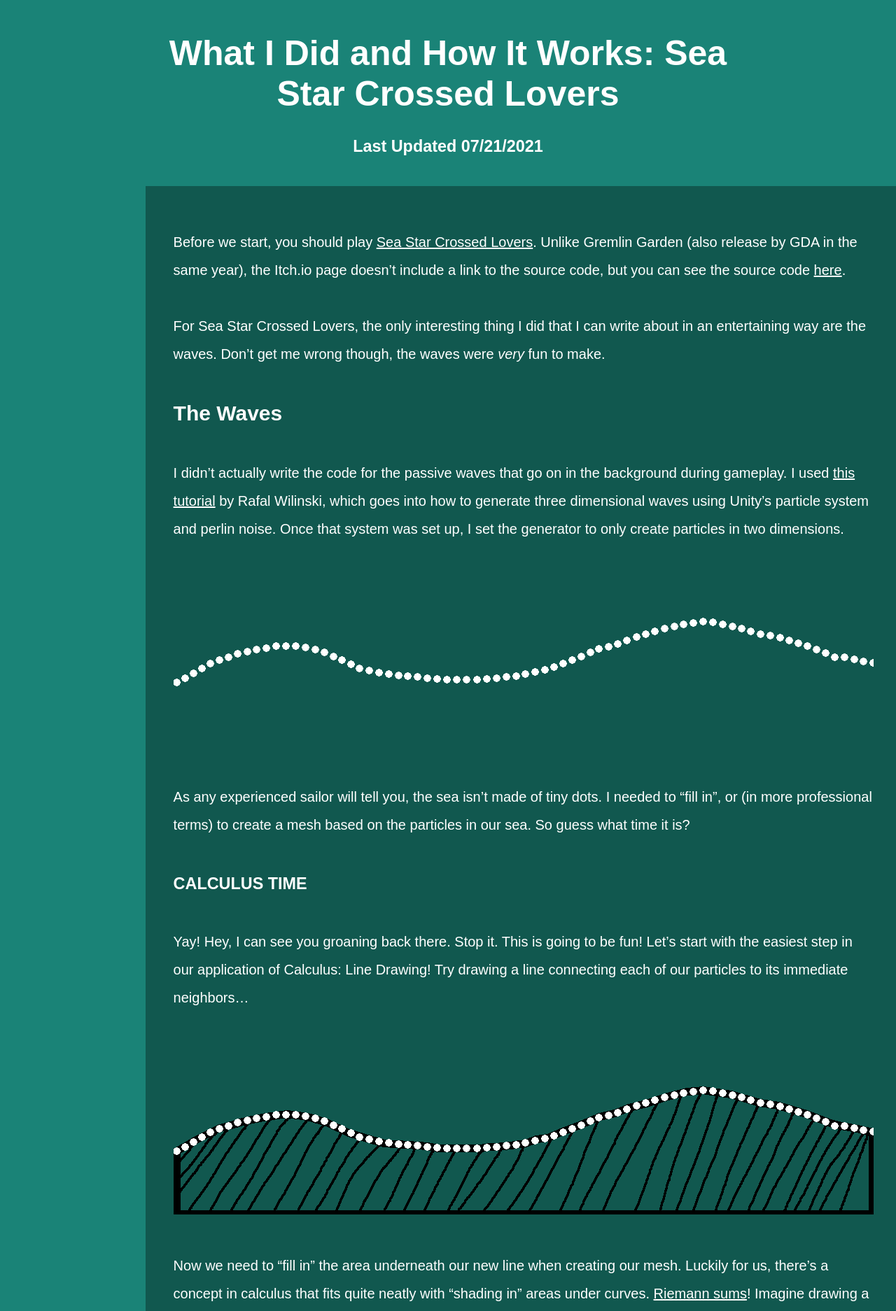
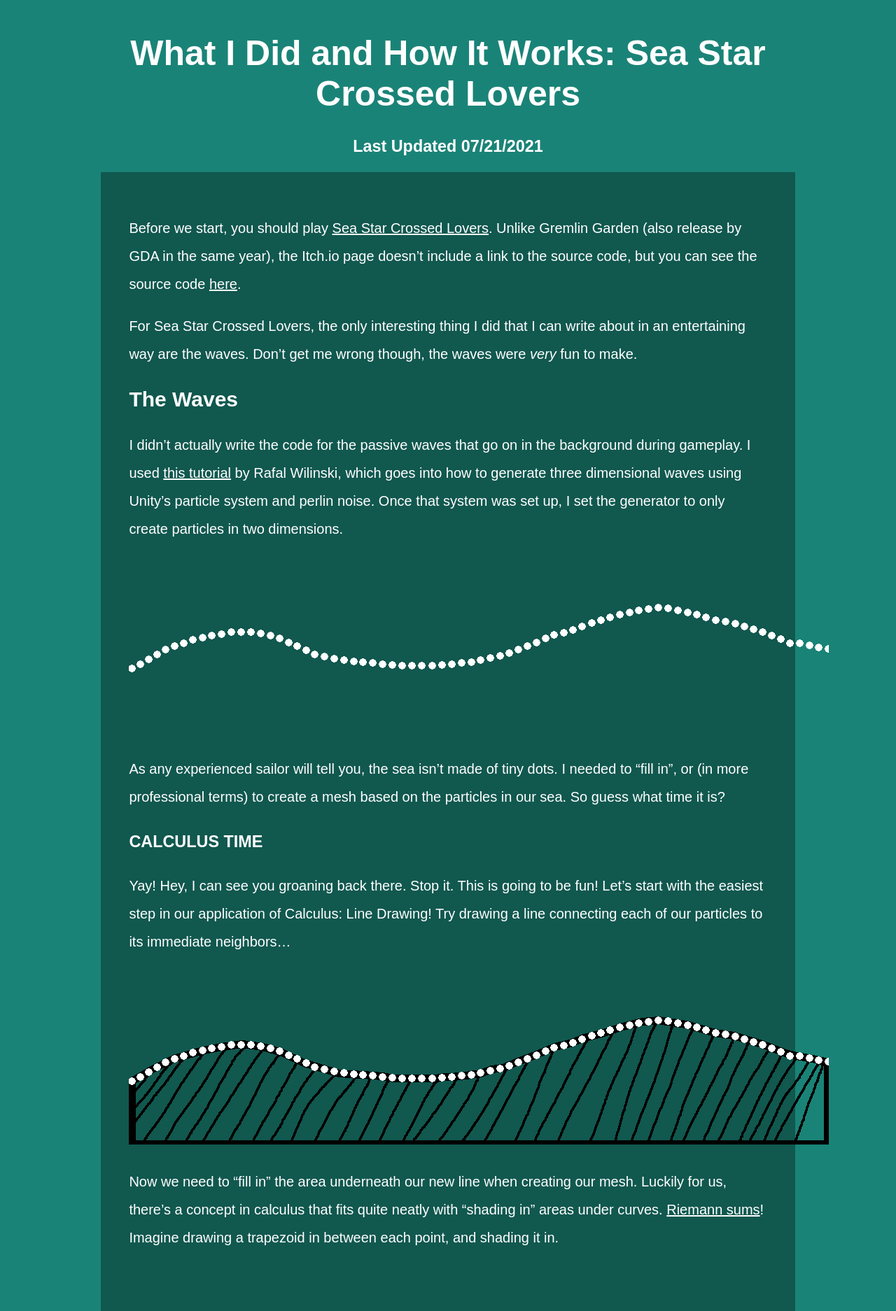
Before and after one commit to ambiguousname/ambiguousname.github.io, a Jekyll site: the page built from _posts/2021-06-16-sscl.md, in a window 1280 px wide. Shown: the top 1874 px of the page at 70% size. Built offline with Jekyll 4.4.1, drawn with Linux system fonts in a browser that asks for light colours.

Commit message:
Even more fixes to the formatting so everything looks nice

```diff
--- a/assets/css/stylesheet.css
+++ b/assets/css/stylesheet.css
@@ -13,9 +13,8 @@ body {
     font-family: sans-serif;
 }
 .content {
-    max-width: 70%;
     margin: auto;
-    padding: 5px;
+    padding: 5px 10%;
     text-align: center;
 }
 
@@ -57,8 +56,7 @@ h1 {
 }
 
 .post-content{
-    margin: 20px 10px 20px 10px;
-    display: inline-grid;
+    margin: 20px 10px;
     transition-duration: 0.5s;
     -moz-transition-duration: 0.5s;
     text-align: left;
```
